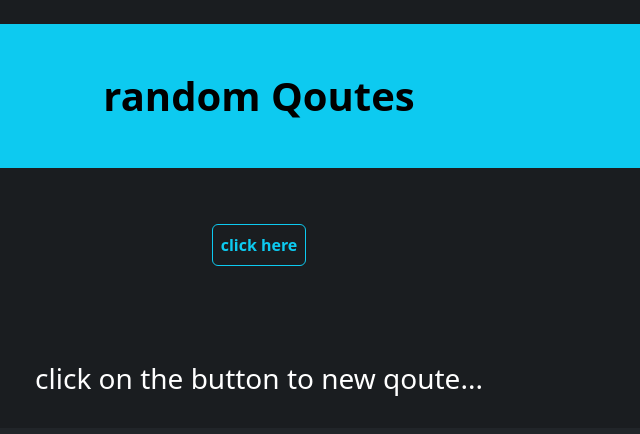
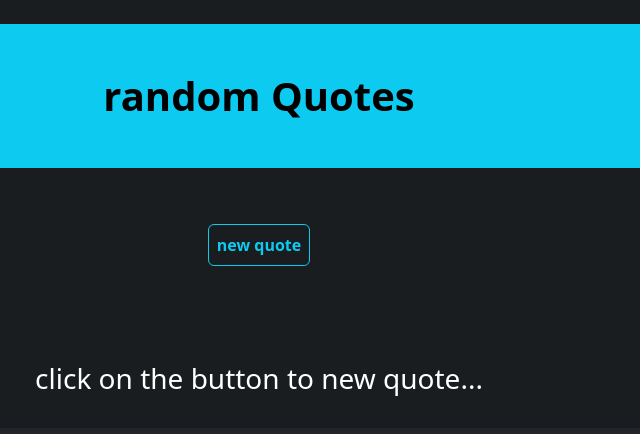
Before and after one commit to ahmed-gomaa321/random-qoutes, a plain HTML site: page index.html in a window 1280 px wide. Shown: the full height of the page, 381-1021 px from the left. Drawn offline with Linux system fonts and the light colour scheme.

Commit message:
second commit

```diff
--- a/index.html
+++ b/index.html
@@ -3,7 +3,7 @@
 <head>
     <meta charset="UTF-8">
     <meta name="viewport" content="width=device-width, initial-scale=1.0">
-    <title>Random Qoutes</title>
+    <title>Random Quotes</title>
     <link rel="stylesheet" href="css/all.min.css">
     <link rel="stylesheet" href="css/bootstrap.min.css">
     <link rel="stylesheet" href="css/media.css">
@@ -12,11 +12,11 @@
 <body data-bs-theme="dark">
     <div class="container p-4 bg-dark-subtle rounded">
         <h1 class="text-center p-5 text-bg-info fw-bold">
-            random Qoutes
+            random Quotes
         </h1>
         <div class="text-center">
-            <button id="button" class="btn btn-outline-info fw-bold my-5 p-2">click here</button>
-            <p class="py5 text-white h3 mt-5" id="newQoute">click on the button to new qoute...</p>
+            <button id="button" class="btn btn-outline-info fw-bold my-5 p-2">new quote</button>
+            <p class="py5 text-white h3 mt-5" id="newQoute">click on the button to new quote...</p>
         </div>
     </div>
     <script src="js/bootstrap.bundle.min.js"></script>
```
